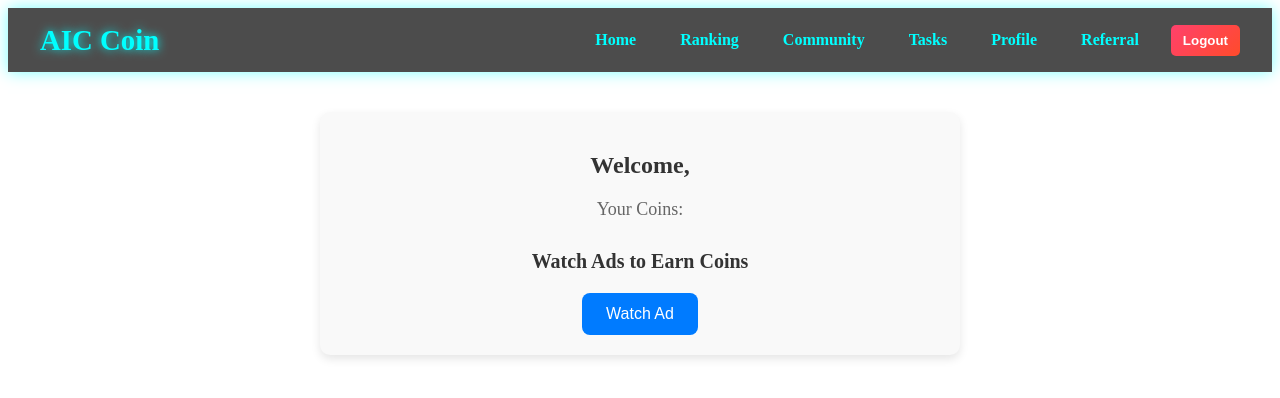
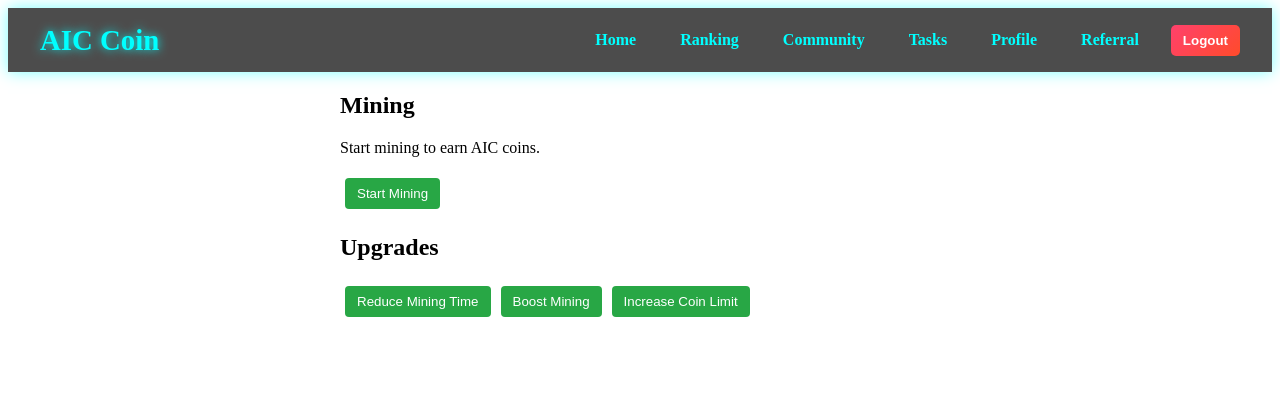
Before and after one commit to nocorps/aiccoin, a Vue app: page / in a window 1280 px wide. Shown: the top 398 px of the page. Built offline with nearby package versions, Linux system fonts and the light colour scheme; no server answers; the database is empty; sample sign-in values are in the browser's storage.

Commit message:
Update HomePage.vue

```diff
--- a/src/views/HomePage.vue
+++ b/src/views/HomePage.vue
@@ -1,4 +1,4 @@
-<template>
+<!-- <template>
   <div class="home">
     <div class="welcome-container">
       <h2>Welcome, {{ user?.name }}</h2>
@@ -101,4 +101,194 @@ h3 {
 .watch-ad-button:focus {
   outline: none;
 }
+</style> -->
+
+
+
+
+
+
+
+<template>
+  <div class="mining-container">
+    <h2>Mining</h2>
+    <p v-if="miningActive">Mining in progress... ⛏️</p>
+    <p v-else>Start mining to earn AIC coins.</p>
+
+    <div v-if="miningActive">
+      <p>Mining started: {{ miningStartTime }}</p>
+      <p>Time elapsed: {{ timeElapsed }} / {{ miningDuration }} hours</p>
+      <p>Estimated earnings: {{ currentEarnings }} AIC</p>
+
+      <button v-if="canClaimPartial" @click="claimPartialReward">Claim Partial Reward</button>
+      <button v-if="canClaimFull" @click="claimFullReward">Collect Full Reward</button>
+    </div>
+
+    <button v-else @click="startMining">Start Mining</button>
+
+    <h2>Upgrades</h2>
+    <div class="upgrades">
+      <button @click="upgradeTimeReduction">Reduce Mining Time</button>
+      <button @click="activateBoost">Boost Mining</button>
+      <button @click="increaseCoinLimit">Increase Coin Limit</button>
+    </div>
+  </div>
+</template>
+
+<script>
+import { db, auth } from "@/firebase";
+import { doc, getDoc, updateDoc, increment } from "firebase/firestore";
+
+export default {
+  data() {
+    return {
+      miningStartTime: null,
+      miningDuration: 11, // Default 17 hours
+      claimedPartial: false,
+      miningUpgrades: { timeReduction: 0, boostActive: false, coinLimit: 1000 },
+    };
+  },
+  async created() {
+    await this.fetchMiningData();
+  },
+  computed: {
+    miningActive() {
+      return this.miningStartTime !== null;
+    },
+    timeElapsed() {
+      if (!this.miningActive) return 0;
+      return ((Date.now() - this.miningStartTime) / (1000 * 60 * 60)).toFixed(2);
+    },
+    canClaimPartial() {
+      return this.timeElapsed >= this.miningDuration / 2 && !this.claimedPartial;
+    },
+    canClaimFull() {
+      return this.timeElapsed >= this.miningDuration;
+    },
+    currentEarnings() {
+      if (!this.miningActive) return 0;
+      const ratePerHour = 70 / this.miningDuration;
+      return Math.floor(ratePerHour * this.timeElapsed);
+    },
+  },
+  methods: {
+    async fetchMiningData() {
+      const user = auth.currentUser;
+      if (user) {
+        const userDocRef = doc(db, "users", user.uid);
+        const userDoc = await getDoc(userDocRef);
+        if (userDoc.exists()) {
+          const data = userDoc.data();
+          this.miningStartTime = data.miningStart || null;
+          this.claimedPartial = data.claimedPartial || false;
+          this.miningUpgrades = data.miningUpgrades || this.miningUpgrades;
+
+          // Apply upgrades
+          this.miningDuration -= this.miningUpgrades.timeReduction;
+        }
+      }
+    },
+    async startMining() {
+      const user = auth.currentUser;
+      if (user) {
+        const userRef = doc(db, "users", user.uid);
+        const startTime = Date.now();
+
+        await updateDoc(userRef, {
+          miningStart: startTime,
+          claimedPartial: false,
+        });
+
+        this.miningStartTime = startTime;
+      }
+    },
+    async claimPartialReward() {
+      const user = auth.currentUser;
+      if (user) {
+        const userRef = doc(db, "users", user.uid);
+        const partialReward = Math.floor(70 / 2);
+
+        await updateDoc(userRef, {
+          coinBalance: increment(partialReward),
+          claimedPartial: true,
+        });
+
+        this.claimedPartial = true;
+        alert(`You have claimed ${partialReward} AIC.`);
+      }
+    },
+    async claimFullReward() {
+      const user = auth.currentUser;
+      if (user) {
+        const userRef = doc(db, "users", user.uid);
+
+        await updateDoc(userRef, {
+          coinBalance: increment(70),
+          miningStart: null,
+        });
+
+        this.miningStartTime = null;
+        alert("You have collected 70 AIC.");
+      }
+    },
+    async upgradeTimeReduction() {
+      const user = auth.currentUser;
+      if (user) {
+        const userRef = doc(db, "users", user.uid);
+
+        await updateDoc(userRef, {
+          "miningUpgrades.timeReduction": increment(1),
+        });
+
+        this.miningDuration -= 1;
+        alert("Mining time reduced!");
+      }
+    },
+    async activateBoost() {
+      const user = auth.currentUser;
+      if (user) {
+        const userRef = doc(db, "users", user.uid);
+
+        await updateDoc(userRef, {
+          "miningUpgrades.boostActive": true,
+        });
+
+        this.miningUpgrades.boostActive = true;
+        alert("Mining boost activated for 5 minutes!");
+      }
+    },
+    async increaseCoinLimit() {
+      const user = auth.currentUser;
+      if (user) {
+        const userRef = doc(db, "users", user.uid);
+
+        await updateDoc(userRef, {
+          "miningUpgrades.coinLimit": increment(500),
+        });
+
+        this.miningUpgrades.coinLimit += 500;
+        alert("Coin limit increased!");
+      }
+    },
+  },
+};
+</script>
+
+<style scoped>
+.mining-container {
+  max-width: 600px;
+  margin: auto;
+}
+button {
+  margin: 5px;
+  padding: 8px 12px;
+  background-color: #28a745;
+  color: white;
+  border: none;
+  cursor: pointer;
+  border-radius: 4px;
+}
+button:hover {
+  background-color: #218838;
+}
 </style>
```
